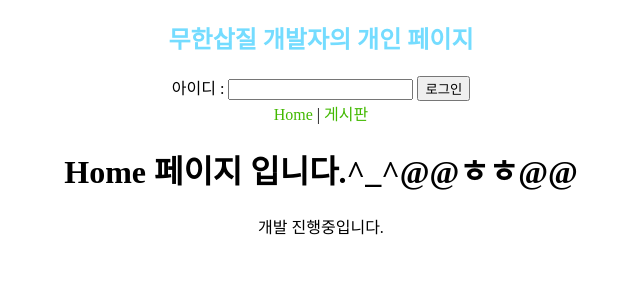
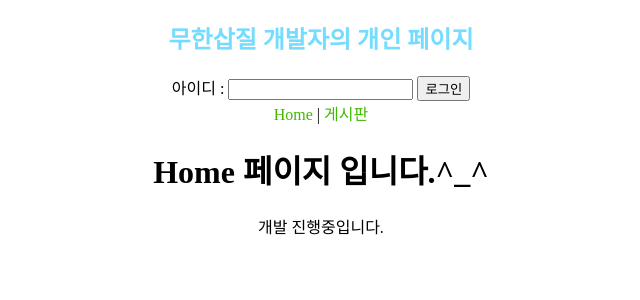
Before and after one commit to YimJuHyuk/vueMac2022, a Vue app: page /home in a window 1280 px wide. Shown: the top 300 px of the page, without its empty margins (319-959 px from the left). Built offline with nearby package versions, Linux system fonts and the light colour scheme.

Commit message:
젠킨스 복구 테스트

```diff
--- a/src/components/home/Home.vue
+++ b/src/components/home/Home.vue
@@ -1,6 +1,6 @@
 <template>
   <div>
-    <h1>Home 페이지 입니다.^_^@@ㅎㅎ@@</h1>
+    <h1>Home 페이지 입니다.^_^</h1>
     <p>개발 진행중입니다.</p>
 
   </div>
```
